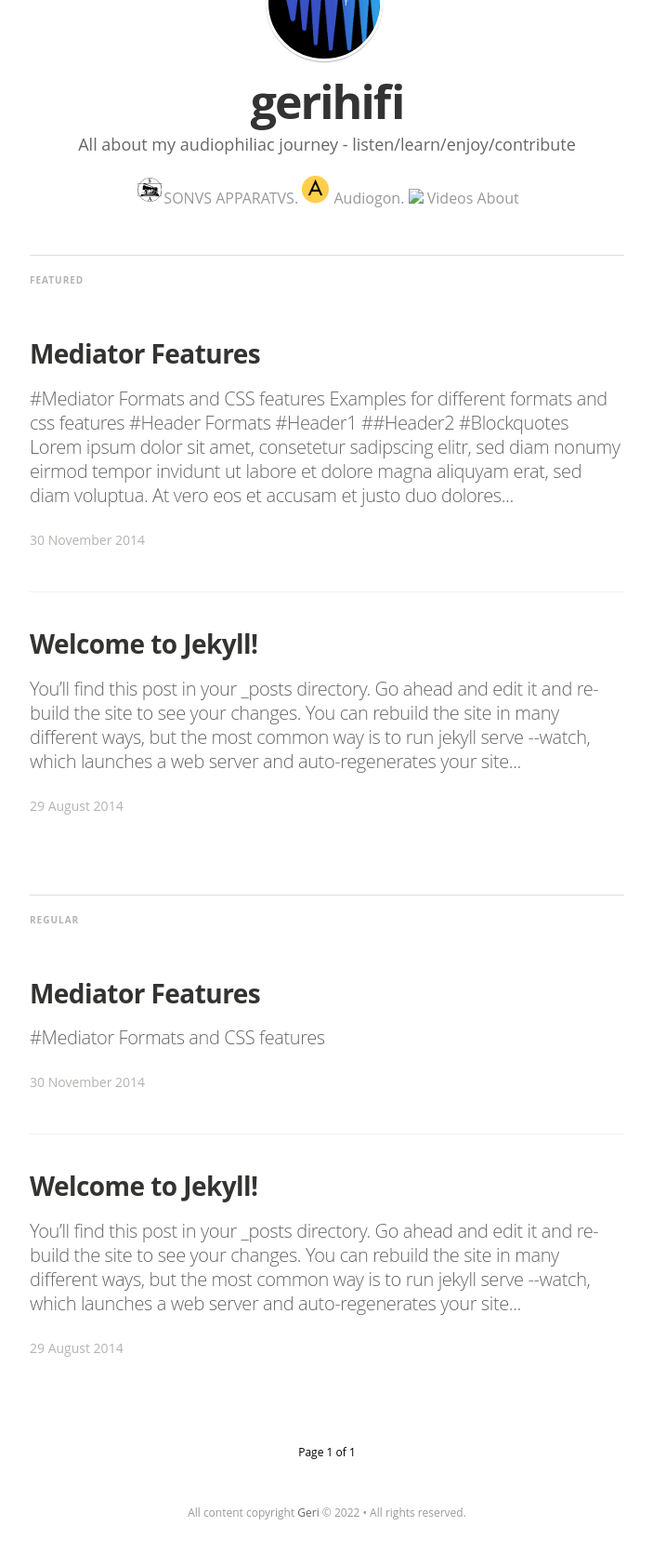
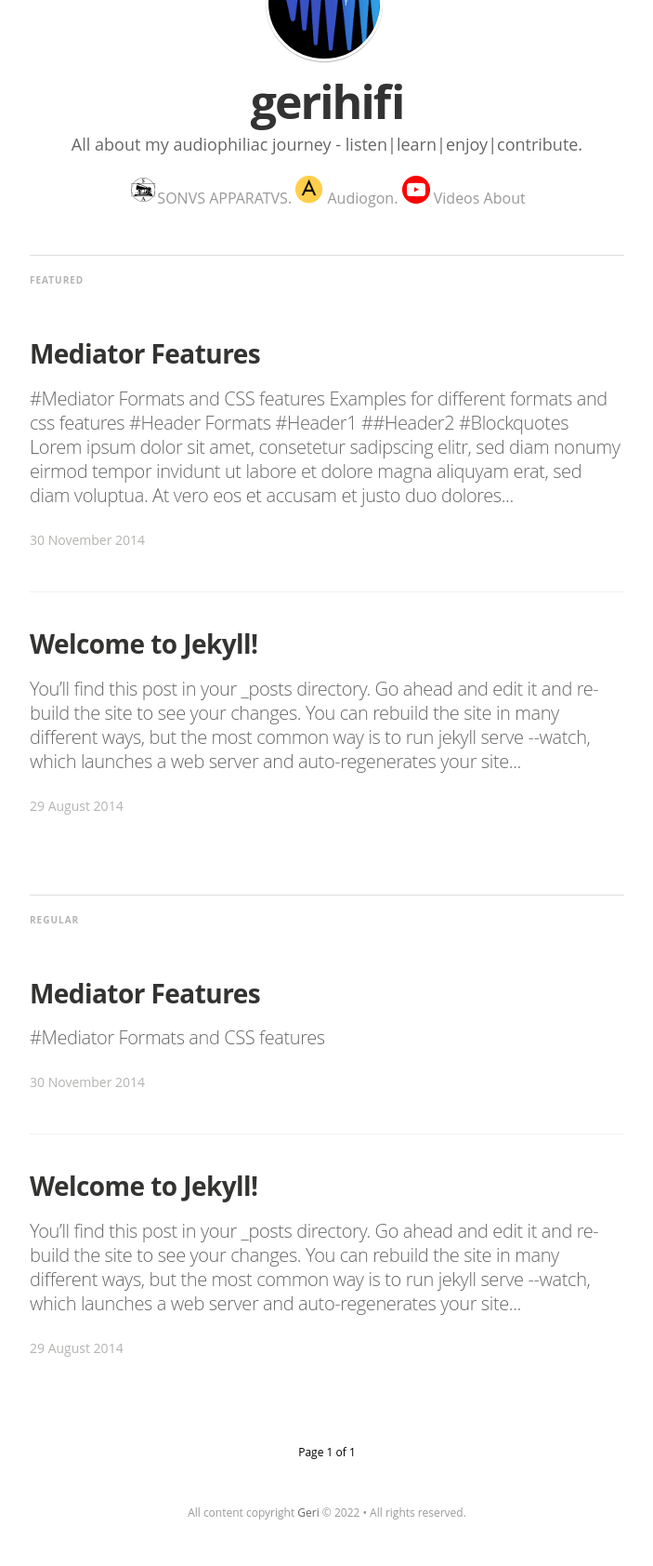
Before and after one commit to geraldfehringer/gerihifi.github.io, a Jekyll site: the page built from index.html, in a window 1280 px wide. Shown: the part 450-2134 px from the top of the page at 93% size, without its empty margins (288-991 px from the left). Built offline with Jekyll 4.4.1, drawn with Linux system fonts in a browser that asks for light colours; nearby versions of some CDN libraries; some web fonts are replaced; the list of posts is cut into pages by our own code.

Commit message:
new page

```diff
--- a/_config.yml
+++ b/_config.yml
@@ -6,7 +6,7 @@ gems:
 # Site settings
 title: "gerihifi"
 description: > # this means to ignore newlines until "email:"
-   All about my audiophiliac journey - listen/learn/enjoy/contribute
+   All about my audiophiliac journey - listen|learn|enjoy|contribute.
 
 email: gf@zerohat.net
 #blog logo
```
Also changed, not shown: videos.md (added, +11 -0 lines), assets/images/youtube.png (added).
